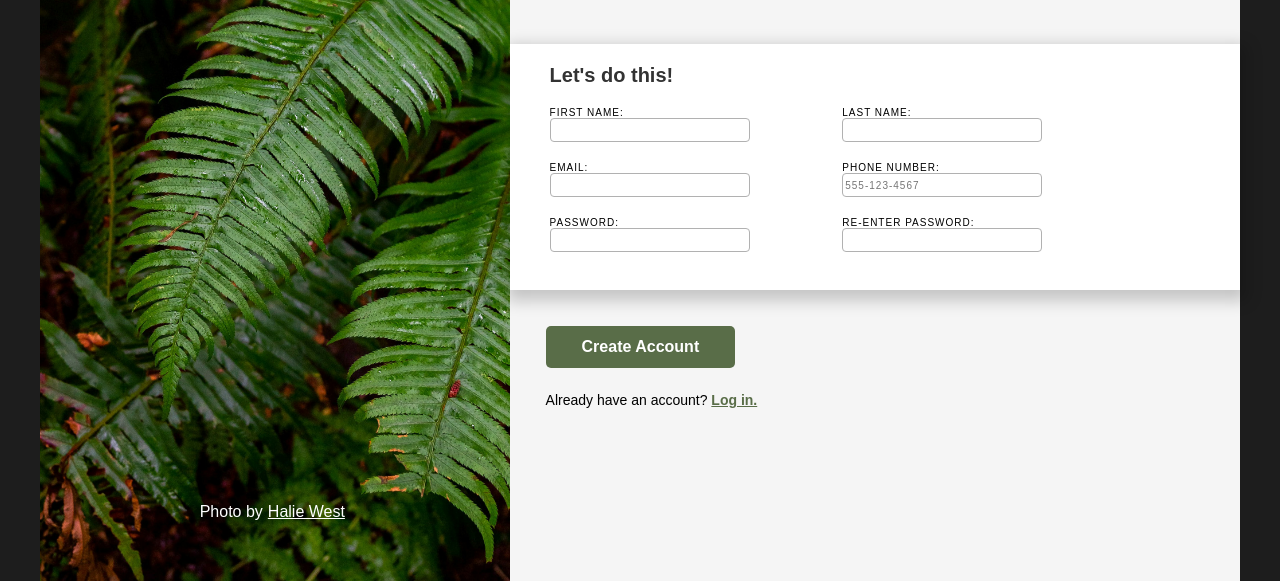
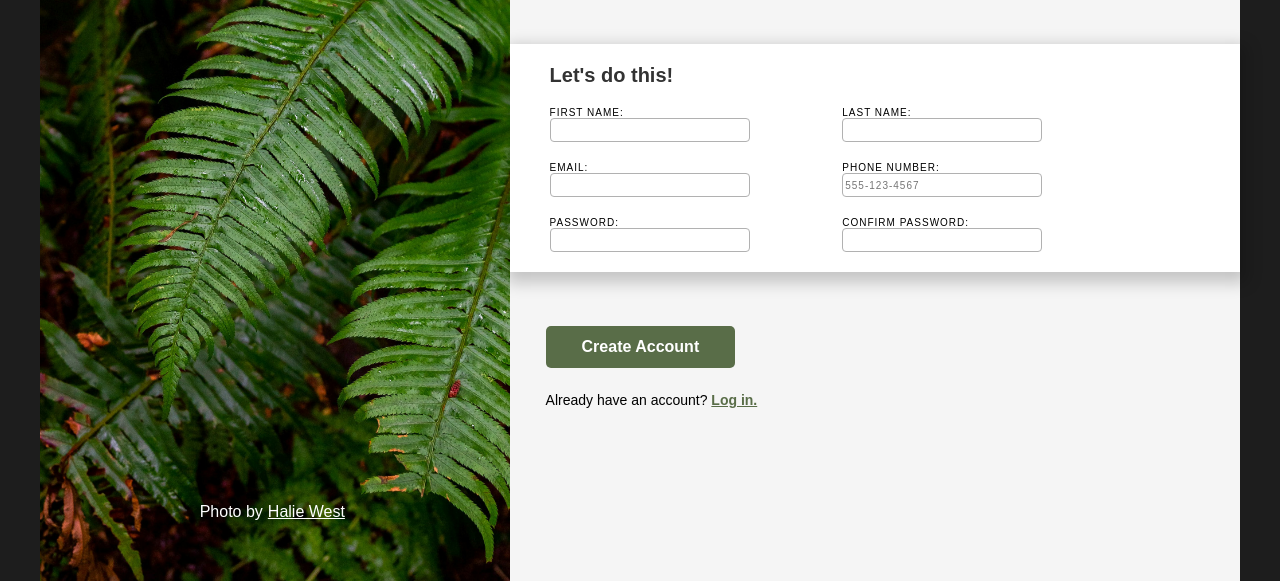
Before and after one commit to brebierod/signup-form, a plain HTML site: page index.html in a window 1280 px wide. Shown: the part 219-800 px from the top of the page. Drawn offline with Linux system fonts and the light colour scheme.

Commit message:
Rearrange order of form fields

```diff
--- a/index.html
+++ b/index.html
@@ -26,37 +26,47 @@
                 <h2>Let's do this!</h2>
                 <form action="" method="post" id="form1">
                     <div class="inputs">
-                        <div class="input-col">
+                        <div class="field">
                             <label for="first-name" class="form-label">First
                                 Name:</label>
                             <input name="first-name" type="text" class="form-input" id="first-name">
+                        </div>
+                        <div class="field">
+                            <label for="last-name" class="form-label">Last
+                                Name:</label>
+                            <input name="last-name" class="form-input">
+                        </div>
+                        <div class="field">
                             <label for="email" class="form-label">Email:</label>
                             <input name="email" type="email" class="form-input">
+                        </div>
+                        <div class="field">
+                            <label for="phone" class="form-label">Phone Number:</label>
+                            <input name="phone" type="tel" class="form-input" min="10" max="10" placeholder="555-123-4567">
+                        </div>
+                        <div class="field">
                             <label for="password1" class="form-label">Password:</label>
                             <input name="password1" type="password" id="password1"
                                 pattern="^(?=.*?[a-z])(?=.*?[0-9])(?=.*?[#?!@$%^&*-]).{7,}$"
                                 title="Minimum of 7 characters. Should have at least one special character and one number and one UpperCase Letter.">
                         </div>
-                        <div class="input-col">
-                            <label for="last-name" class="form-label">Last
-                                Name:</label>
-                            <input name="last-name" class="form-input">
-                            <label for="phone" class="form-label">Phone Number:</label>
-                            <input name="phone" type="tel" class="form-input" min="10" max="10"
-                                placeholder="555-123-4567">
-                            <label for="password2" class="form-label">Re-Enter Password:</label>
+                        <div class="field">
+                            <label for="password2" class="form-label">Confirm Password:</label>
                             <input name="password2" type="password" id="password2"
                                 pattern="^(?=.*?[a-z])(?=.*?[0-9])(?=.*?[#?!@$%^&*-]).{7,}$" required>
                         </div>
                     </div>
-                    <br>
-                </form>
             </div>
-            <div id="submit"><button type="submit" form="form1" value="submit" id="submitBtn" required>Create Account</button>
+            <br>
+            </form>
+            <div id="submit"><button type="submit" form="form1" value="submit" id="submitBtn" required>Create
+                    Account</button>
                 <p>Already have an account? <a href="#">Log in.</a></p>
             </div>
         </div>
     </div>
+    </div>
 </body>
 <script src="script.js"></script>
+
 </html>
--- a/style.css
+++ b/style.css
@@ -93,6 +93,8 @@ img {
 form {
     padding: 0px 40px 0px 40px;
     width: 100%;
+    display: flex;
+    flex-flow: row nowrap;
 }
 
 #form {
@@ -108,13 +110,11 @@ form {
 
 .inputs {
     display: flex;
-    flex-flow: row nowrap;
+    flex-flow: row wrap;
     width: 100%;
 }
 
-.input-col {
-    display: flex;
-    flex-flow: column nowrap;
+.field {
     width: 45%;
 }
 
@@ -123,6 +123,11 @@ input, .form-label {
     text-transform: uppercase;
     font-size: 10px;
     letter-spacing: 1px;
+}
+
+label, input {
+  display:flex;
+  flex-direction:column;
 }
 
 input {
```
